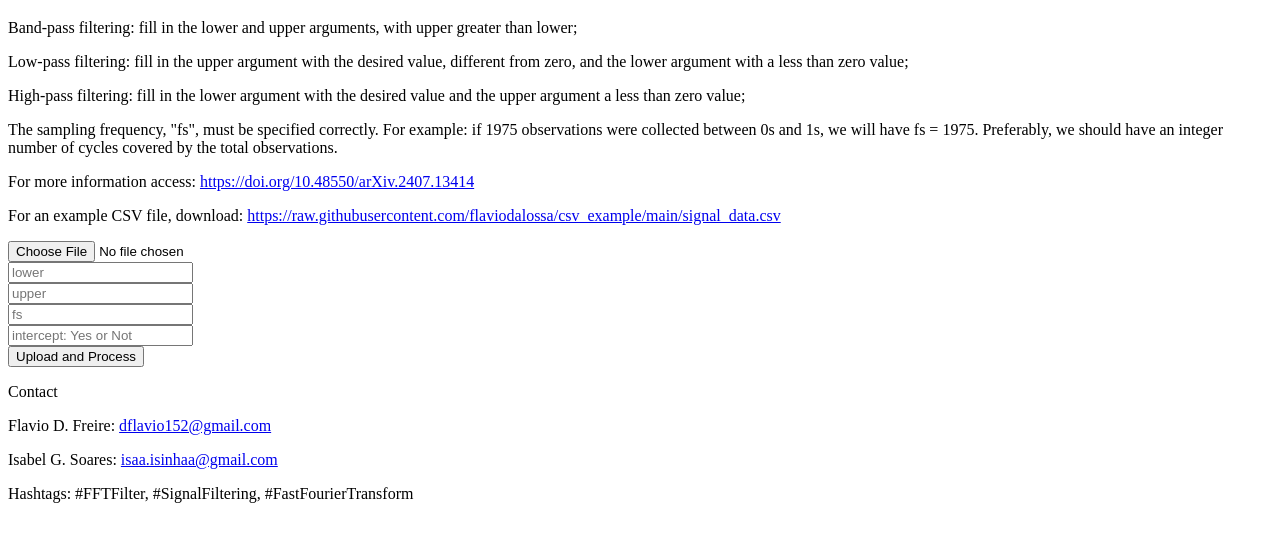
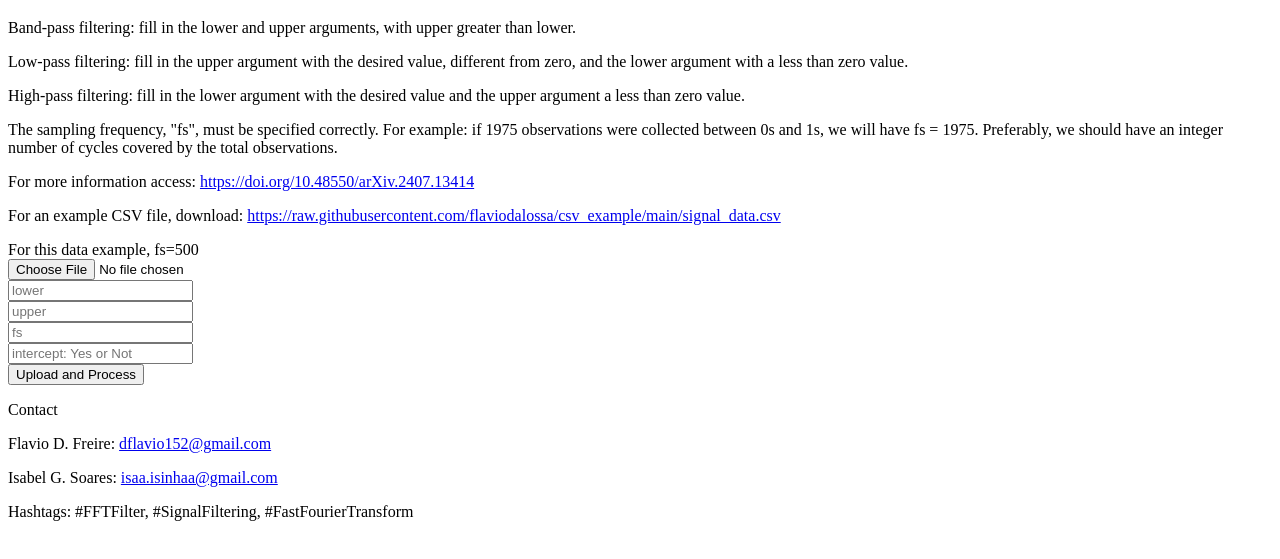
Before and after one commit to flaviodalossa/fftfilter.github.io, a plain HTML site: page index.html in a window 1280 px wide. Shown: the part 61-620 px from the top of the page. Drawn offline with Linux system fonts and the light colour scheme.

Commit message:
Update index.html

```diff
--- a/index.html
+++ b/index.html
@@ -8,9 +8,9 @@
 <body>
     <h1>FFT Filter - upload a CSV file and enter the parameters</h1>
 
-    <p>Band-pass filtering: fill in the lower and upper arguments, with upper greater than lower;</p>
-    <p>Low-pass filtering: fill in the upper argument with the desired value, different from zero, and the lower argument with a less than zero value;</p>
-    <p>High-pass filtering: fill in the lower argument with the desired value and the upper argument a less than zero value;</p>
+    <p>Band-pass filtering: fill in the lower and upper arguments, with upper greater than lower.</p>
+    <p>Low-pass filtering: fill in the upper argument with the desired value, different from zero, and the lower argument with a less than zero value.</p>
+    <p>High-pass filtering: fill in the lower argument with the desired value and the upper argument a less than zero value.</p>
     <p>The sampling frequency, "fs", must be specified correctly. For example: if 1975 observations were collected between 0s and 1s, we will have fs = 1975. Preferably, we should have an integer number of cycles covered by the total observations.</p>
     <p>For more information access: <a href="https://doi.org/10.48550/arXiv.2407.13414" target="_blank">https://doi.org/10.48550/arXiv.2407.13414</a></p>
 
@@ -18,7 +18,7 @@
         <a href="https://raw.githubusercontent.com/flaviodalossa/csv_example/main/signal_data.csv" target="_blank">
             https://raw.githubusercontent.com/flaviodalossa/csv_example/main/signal_data.csv
         </a>
-    </p>
+    </p>For this data example, fs=500
 
     <form id="uploadForm" enctype="multipart/form-data">
         <input type="file" name="csvfile" accept=".csv" required><br>
```
